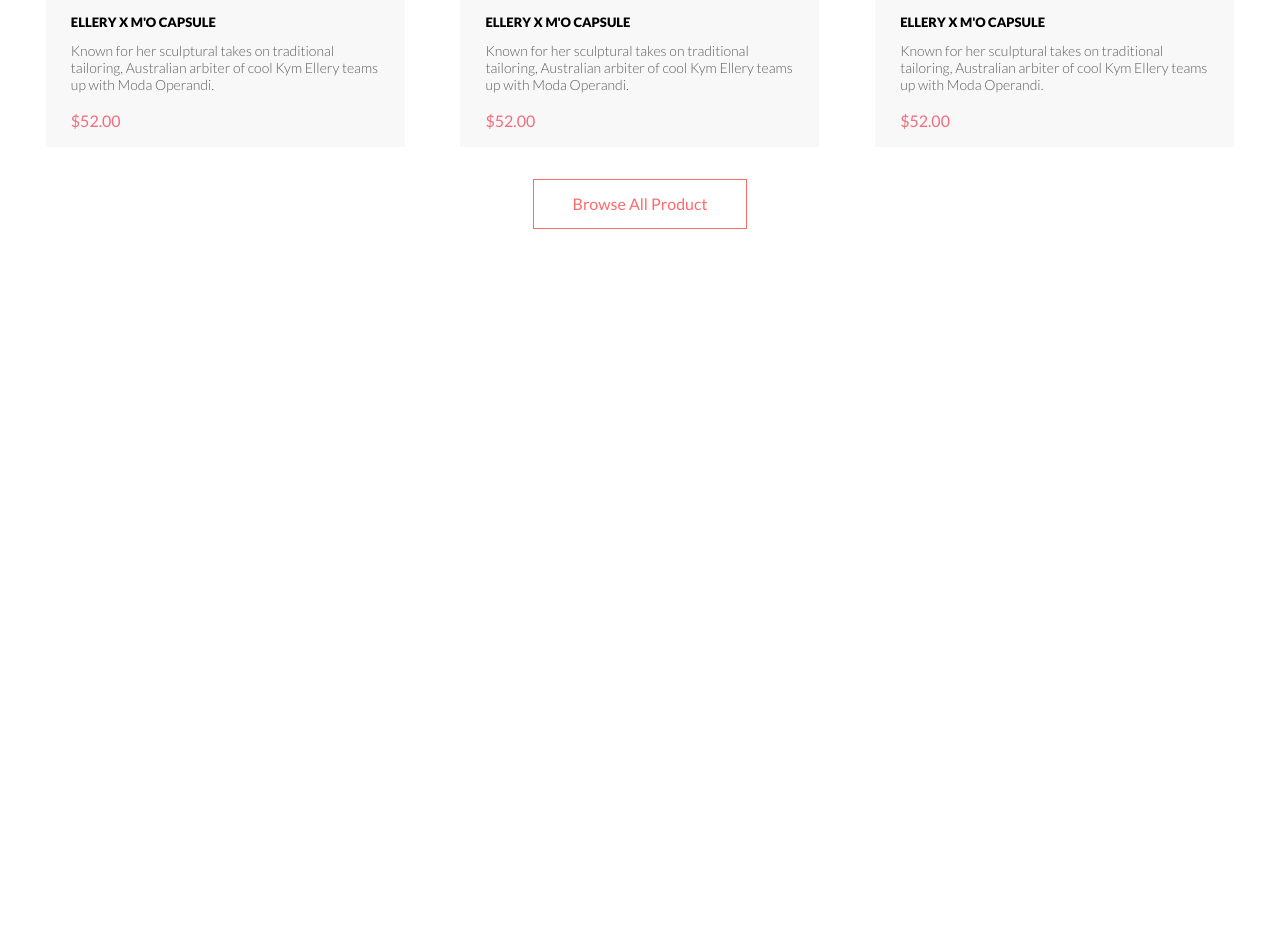
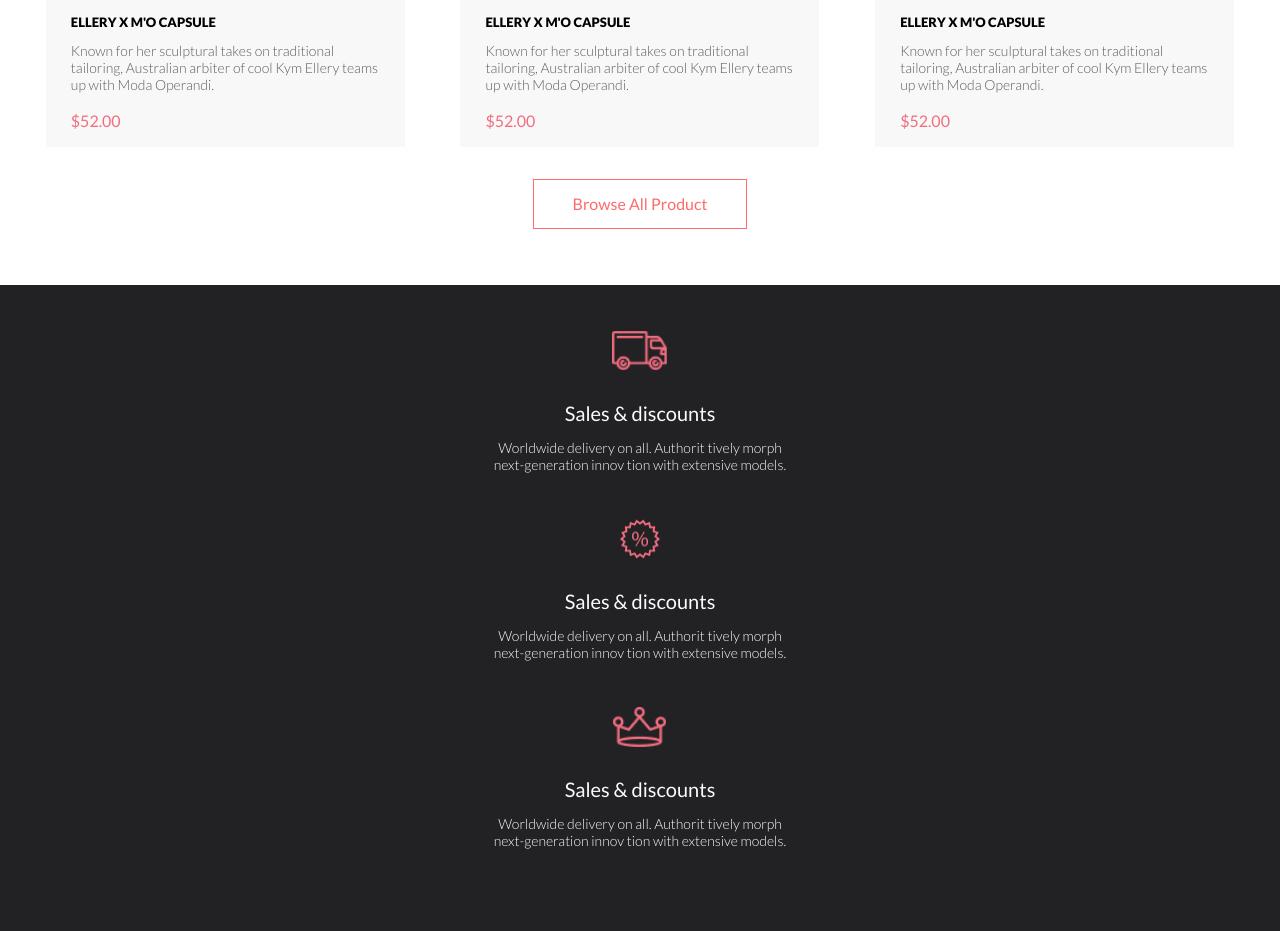
Before and after one commit to nastyasamokhina/Shop_cours_2, a plain HTML site: page index.html in a window 1280 px wide. Shown: the part 2268-3199 px from the top of the page. Before the commit the page ends 2553 px from the top, so only its background shows below. Drawn offline with Linux system fonts and the light colour scheme.

Commit message:
half of footer

```diff
--- a/index.html
+++ b/index.html
@@ -234,8 +234,47 @@
 
 
         </div>
+      </div>
       <a class="allproduct" href="#">Browse All Product</a>
+    </div>
+
+    <footer>
+
+      <div class="blackpart">
+        <div class="benefits container">
+          <div class="benefits__forma">
+            <img class="benefits__img" src="img/form1.png" alt="">
+            <h4 class="benefits__heading">Sales & discounts</h4>
+            <p class="benefits__text">Worldwide delivery on all.
+              Authorit tively morph <br> next-generation innov
+              tion with extensive models.</p>
+          </div>
+          <div class="benefits__forma">
+            <img class="benefits__img" src="img/form2.png" alt="">
+            <h4 class="benefits__heading">Sales & discounts</h4>
+            <p class="benefits__text">Worldwide delivery on all.
+              Authorit tively morph <br> next-generation innov
+              tion with extensive models.</p>
+          </div>
+          <div class="benefits__forma">
+            <img class="benefits__img" src="img/form3.png" alt="">
+            <h4 class="benefits__heading">Sales & discounts</h4>
+            <p class="benefits__text">Worldwide delivery on all.
+              Authorit tively morph <br> next-generation innov
+              tion with extensive models.</p>
+          </div>
+        </div>
       </div>
-    </div>
+
+      <div class="subscribe">
+
+      </div>
+
+      <address class="address">
+
+      </address>
+
+  </footer>
+
   </body>
 </html>
--- a/style.sass
+++ b/style.sass
@@ -177,6 +177,40 @@
     background-color: #FF6A6A
     color: #FFFFFF
 
+//подвал
+
+.blackpart
+  background: #222224
+  margin: 0
+.benefits
+  background-color: #222224
+  display: flex
+  flex-wrap: wrap
+  padding-top: 46px
+  padding-bottom: 36px
+  &__forma
+    width: 360px
+    margin: 0 auto
+    background-color: #222224
+    text-align: center
+    margin-bottom: 46px
+  &__heading
+    font-size: 20px
+    line-height: 24px
+    color: #FBFBFB
+    font-weight: normal
+    margin-top: 27px
+    margin-bottom: 14px
+  &__text
+    font-size: 14px
+    line-height: 17px
+    color: #FBFBFB
+    font-weight: 300
+  &__img
+    height: 40px
+    width: auto
+
+
 @media (min-width: 768px)
   .header__content
     margin-left: 32px
@@ -214,6 +248,16 @@
 
   .allproduct
     margin-top: 32px
+
+  .benefits__forma
+    padding-left: 204px
+    padding-right: 204px
+
+@media (min-width: 1440px)
+  .benefits__forma
+    padding-left: 0
+    padding-right: 0
+    flex-wrap: nowrap
 
 @media (min-width: 1600px)
   .container
@@ -278,3 +322,6 @@
 
   .allproduct
     margin-top: 63px
+
+  .benefits
+    flex-wrap: nowrap
```
Also changed, not shown: img/form1.png (added), img/form2.png (added), img/form3.png (added), style.css, 1 other file.
